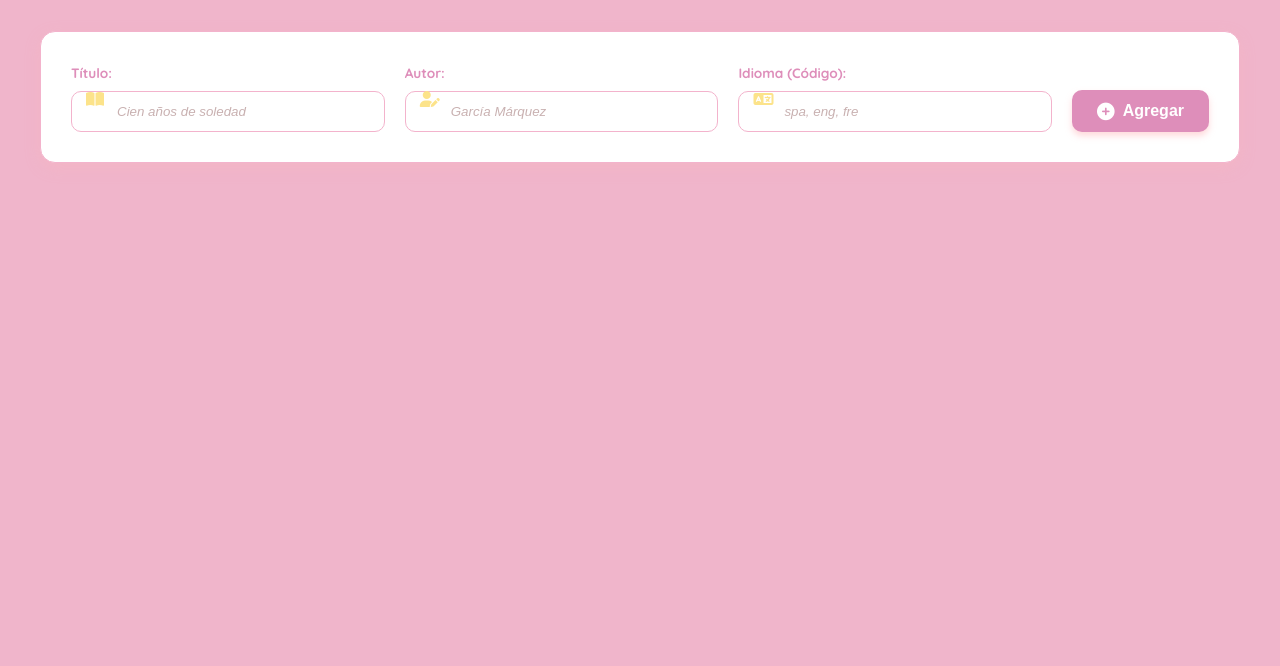
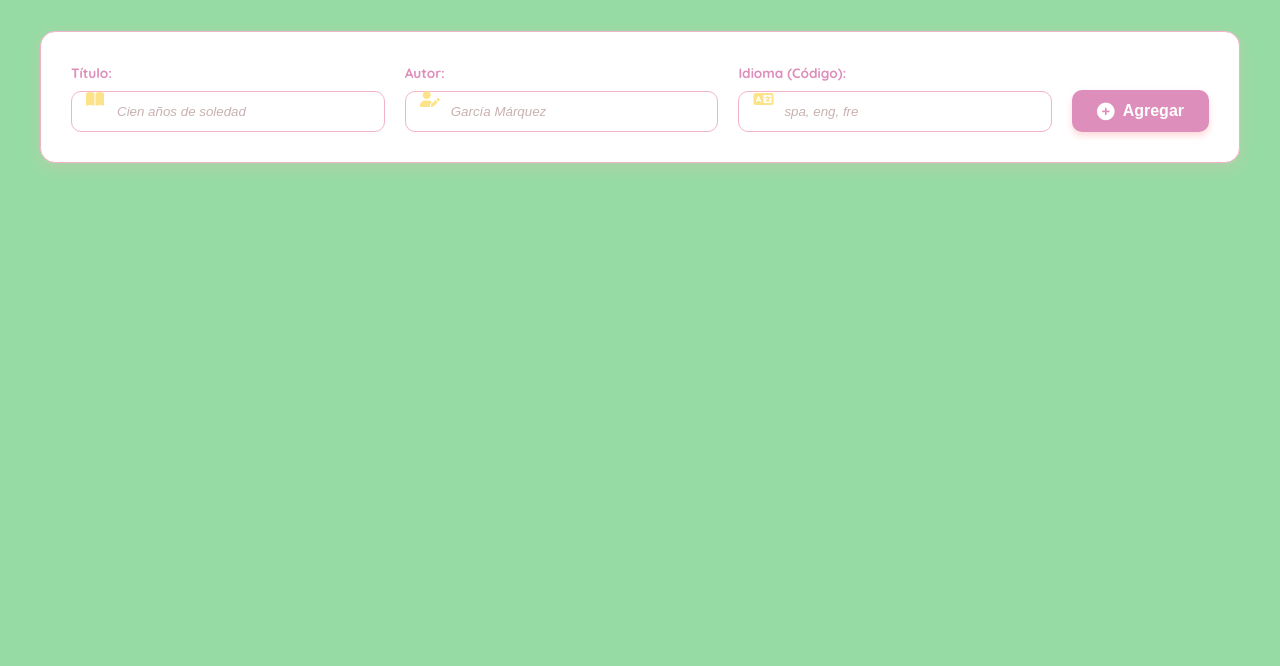
Before and after one commit to ximenagaleanam-prog/Proyecto-Claustro, a plain HTML site: page index.html in a window 1280 px wide. Shown: the part 134-800 px from the top of the page. Drawn offline with Linux system fonts and the light colour scheme.

Commit message:
Update style.css

```diff
--- a/style.css
+++ b/style.css
@@ -32,7 +32,7 @@ body {
     font-family: 'Quicksand', sans-serif;
     line-height: 1.6;
     padding: 40px;
-    background-color: var(--color-bg);
+    background-color: #97dba4;
     color: var(--color-text);
 }
 
```
